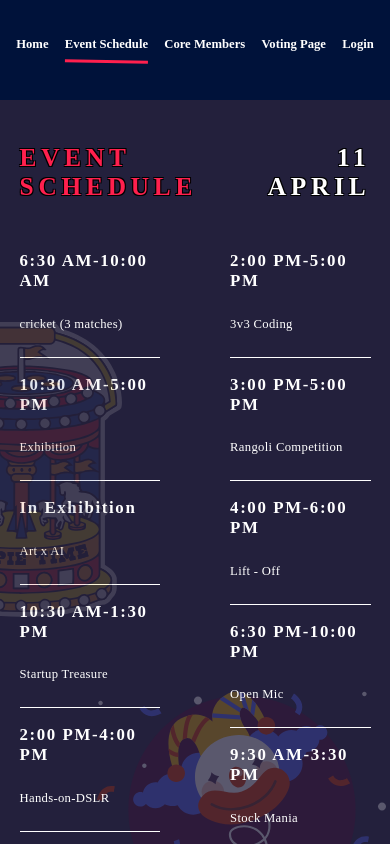
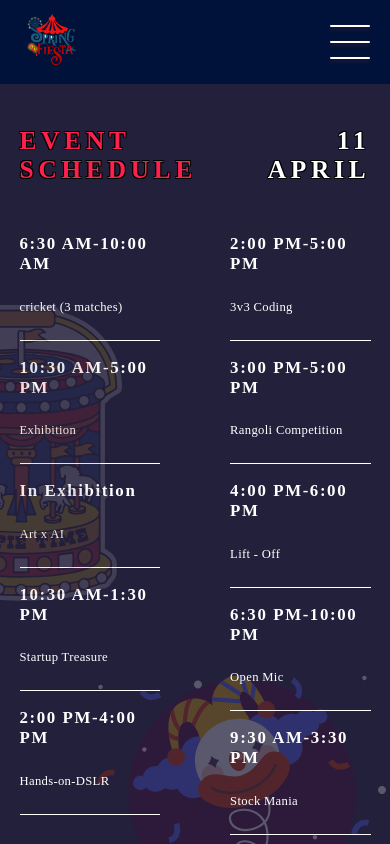
Before and after one commit to its-me-aadi/springFiesta2k24, a React (Create React App) app: page /events in a window 390 px wide. Shown: the top 844 px of the page. Built offline with nearby package versions, Linux system fonts and the light colour scheme; a web font is replaced by a local one.

Commit message:
Hamburger added

```diff
--- a/src/components/Navbar.jsx
+++ b/src/components/Navbar.jsx
@@ -1,13 +1,22 @@
-import React from "react";
+import React, {useRef} from "react";
 import "../styles/navbar.css";
 import { Link, useLocation } from "react-router-dom";
 import { motion } from "framer-motion";
+import Spring from "../images/Spring.png";
+
 const Navbar = () => {
   const location = useLocation();
+  const menuBtn = useRef();
+
   const HandleLogout = () => {
     localStorage.removeItem("token");
     window.location.reload();
   }
+
+  const menuBtnHandler = () => {
+      menuBtn.current.classList.toggle("open");
+      document.querySelector(".nav-ul").style.display = document.querySelector(".nav-ul").style.display === "flex" ? "none" : "flex";
+  };
 
   return (
     <motion.div
@@ -16,6 +25,11 @@ const Navbar = () => {
       animate={{ y: 0, opacity: 1 }}
       transition={{ ease: "easeIn", duration: 0.6 }}
     >
+      <div className="nav-logo">
+        <Link to="/">
+          <img src={Spring} alt="Spring" />
+        </Link>
+      </div>
       <ul className="nav-ul">
         <li className="nav-li">
           <Link to="/">Home</Link>
@@ -55,6 +69,9 @@ const Navbar = () => {
           }
         </li>
       </ul>
+      <div className="menu-btn" ref={menuBtn} onClick={menuBtnHandler} >
+        <div className="menu-btn__burger"></div>
+      </div>
     </motion.div>
   );
 };
--- a/src/styles/coreTeam.css
+++ b/src/styles/coreTeam.css
@@ -24,7 +24,7 @@ code {
 }
 
 body {
-  background-color: #4B0B35 ;
+  background-color: #4B0B35;
   font: bold 1.4rem "Unbounded",sans-serif ;
 }
 
--- a/src/styles/navbar.css
+++ b/src/styles/navbar.css
@@ -7,6 +7,10 @@
     font-size: 3vh;
     padding:3rem 0 0 0;
     background-color: transparent;
+}
+
+.nav-logo{
+    display: none;
 }
 
 .nav-ul{
@@ -27,6 +31,10 @@
     padding-top: 0.5rem;
 }
 
+.menu-btn{
+    display: none;
+}
+
 @media screen and (max-width: 1024px){
     .nav-main{
         height: 10vh;
@@ -42,8 +50,91 @@
 
 }
 
-@media screen and (max-width: 392px) {
-    .nav-main {
-        padding: 1rem 0 0 0;
+@media screen and (max-width: 650px) {
+    .nav-main{
+        display: flex;
+        justify-content: space-between;
+        align-items: center;
+        flex-direction: row;
+        width: 100%;
+        padding:1rem 0 0 0;
+        height: 8vh;
+        font-size: 1.5vh;
+        transition: all .5s ease-in-out;
     }
-  }
+    .nav-ul{
+        display: none;
+        flex-direction: column;
+        justify-content: center;
+        align-items: center;
+        position: absolute;
+        background-color: #00123A;
+        z-index: 100;
+        top: 10vh;
+        width: 100%;
+        transition: all .5s ease-in-out;
+    }
+
+    .nav-li{
+        font-size: 2vh;
+        padding: 1.5rem 0;
+    }
+
+    .nav-logo{
+        display: block;
+        margin-left: 20px;
+    }
+
+    .nav-logo a > img{
+        width: 70px;
+        height: 70px;
+    }
+
+    .menu-btn {
+        position: relative;
+        display: flex;
+        justify-content: center;
+        align-items: center;
+        width: 80px;
+        height: 80px;
+        cursor: pointer;
+        transition: all .5s ease-in-out;
+      }
+      .menu-btn__burger {
+        width: 40px;
+        height: 2px;
+        background: #fff;
+        border-radius: 5px;
+        box-shadow: 0 2px 5px rgba(255,101,47,.2);
+        transition: all .5s ease-in-out;
+      }
+      .menu-btn__burger::before,
+      .menu-btn__burger::after {
+        content: '';
+        position: absolute;
+        width: 40px;
+        height: 2px;
+        background: #fff;
+        border-radius: 5px;
+        box-shadow: 0 2px 5px rgba(255,101,47,.2);
+        transition: all .5s ease-in-out;
+      }
+      .menu-btn__burger::before {
+        transform: translateY(-16px);
+      }
+      .menu-btn__burger::after {
+        transform: translateY(16px);
+      }
+      /* ANIMATION */
+      .menu-btn.open .menu-btn__burger {
+        transform: translateX(-50px);
+        background: transparent;
+        box-shadow: none;
+      }
+      .menu-btn.open .menu-btn__burger::before {
+        transform: rotate(45deg) translate(35px, -35px);
+      }
+      .menu-btn.open .menu-btn__burger::after {
+        transform: rotate(-45deg) translate(35px, 35px);
+      }
+}
```
